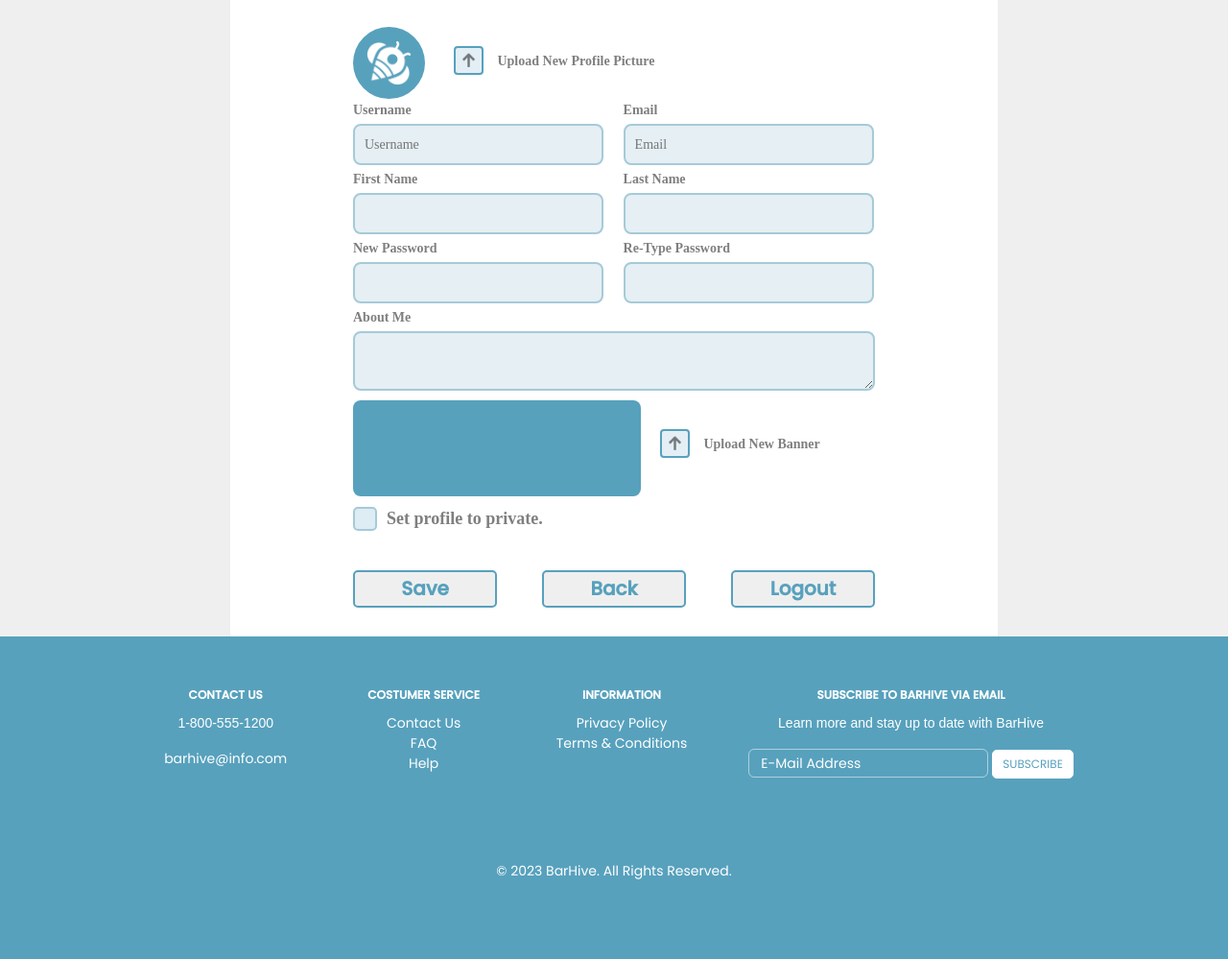
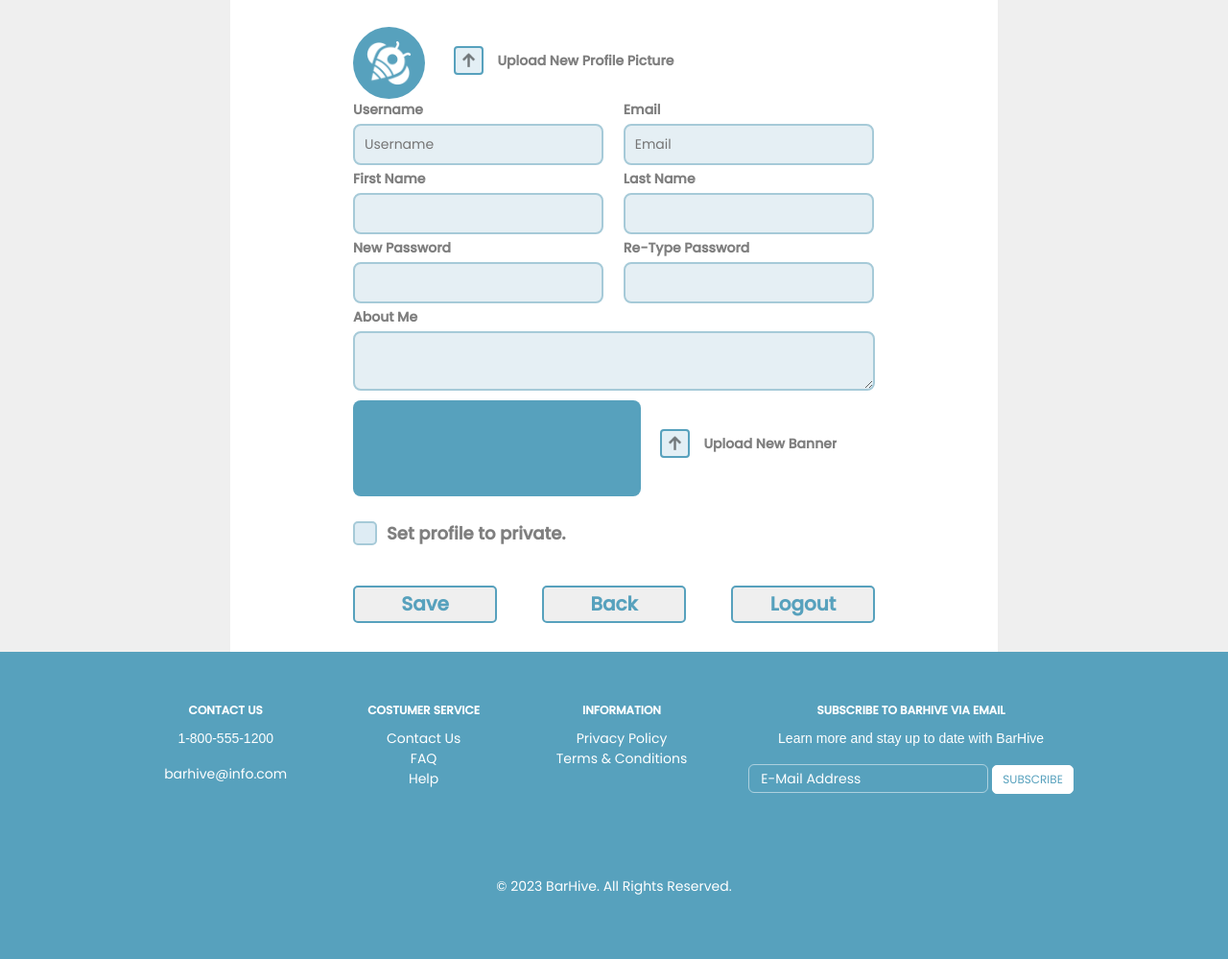
Before and after one commit to WormWaffles/Forum-Project, a Flask app: template templates/settings.html in a window 1280 px wide. Shown: the part 56-1055 px from the top of the page at 96% size. Before the commit the page ends 972 px from the top, so only its background shows below. Run offline with Flask 3, Linux system fonts and the light colour scheme; the template is opened without the code that fills it, so the values that code supplies are empty; some libraries are stand-ins or nearby versions.

Commit message:
Added styling

```diff
--- a/static/styles/settings.css
+++ b/static/styles/settings.css
@@ -11,7 +11,7 @@
 
 .username {
     color: #57A1BD;
-    font: normal normal 900 24px/33px Avenir;
+    font: normal normal 900 24px/33px Poppins;
     padding-top: 10px;
 }
 
@@ -31,12 +31,13 @@
     width: 300px;
     height: 100px;
     border-radius: 8px;
+    margin-bottom: 1em;
 }
 
 .set_input {
     display: grid;
     color: #7F7F7F;
-    font: normal normal 900 14px/19px Avenir;
+    font: normal normal 900 14px/19px Poppins;
 }
 
 .set_input input {
@@ -53,7 +54,7 @@
 .section {
     display: grid;
     color: #7F7F7F;
-    font: normal normal 900 14px/19px Avenir;
+    font: normal normal 900 14px/19px Poppins;
 }
 
 .section label {
@@ -67,7 +68,7 @@
 .input_bio {
     display: grid;
     color: #7F7F7F;
-    font: normal normal 900 14px/19px Avenir;
+    font: normal normal 900 14px/19px Poppins;
 }
 
 .input_bio textarea {
@@ -120,7 +121,7 @@ textarea:focus {
     margin-left: 10px;
     font-size: 16px;
     color: #7F7F7F;
-    font: normal normal 900 14px/19px Avenir;
+    font: normal normal 900 14px/19px Poppins;
 }
 
 .buttons {
@@ -156,7 +157,7 @@ textarea:focus {
     padding: 10px 0px;
     height: 45px;
     color: #7F7F7F;
-    font: normal normal 900 20px/25px Avenir;
+    font: normal normal 900 20px/25px Poppins;
     width: 45%;
 }
 
@@ -213,3 +214,17 @@ textarea:focus {
     border-width: 0 3px 3px 0;
     transform: rotate(45deg);
 }
+
+.menu {
+    display: grid;
+    grid-template-columns: 1fr 1fr;
+    grid-gap: 1em;
+}
+
+.menu input {
+    width: 100%;
+}
+
+.menu button {
+    margin-top: 2em;
+}
```
